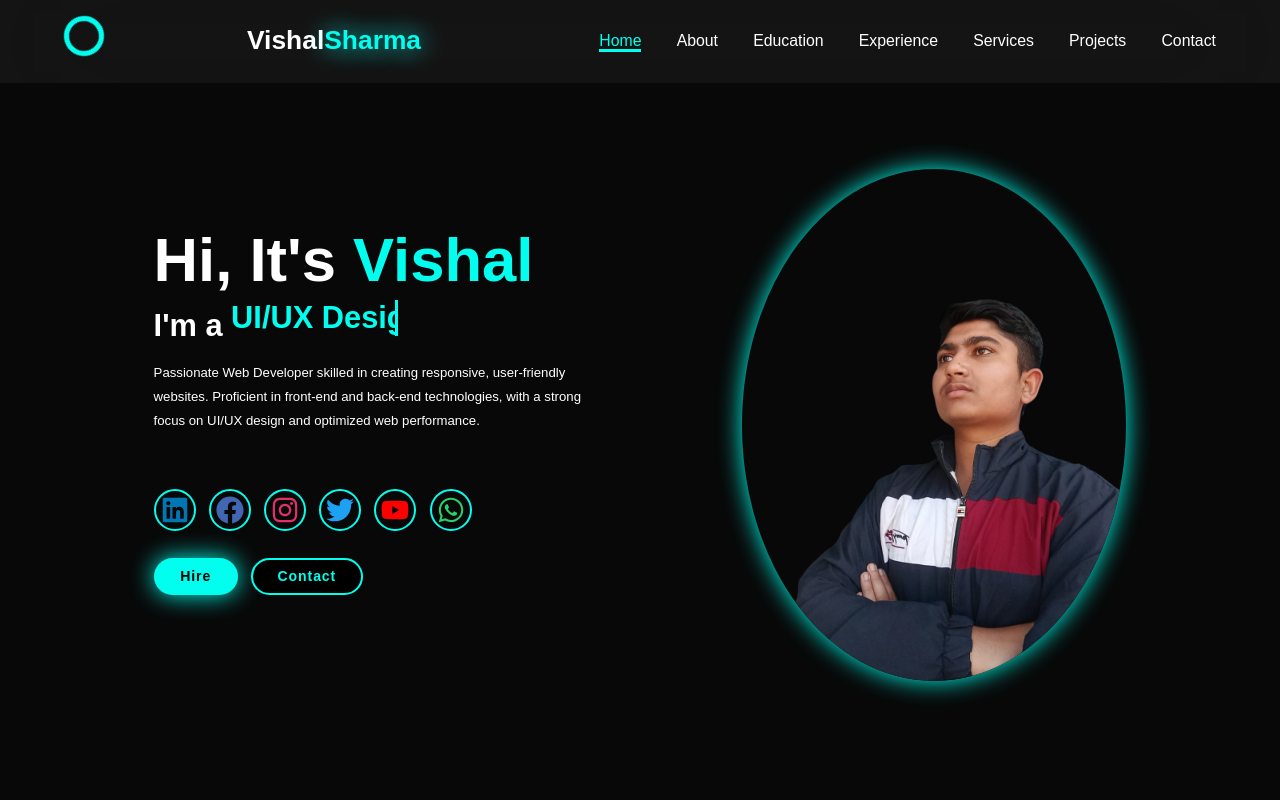
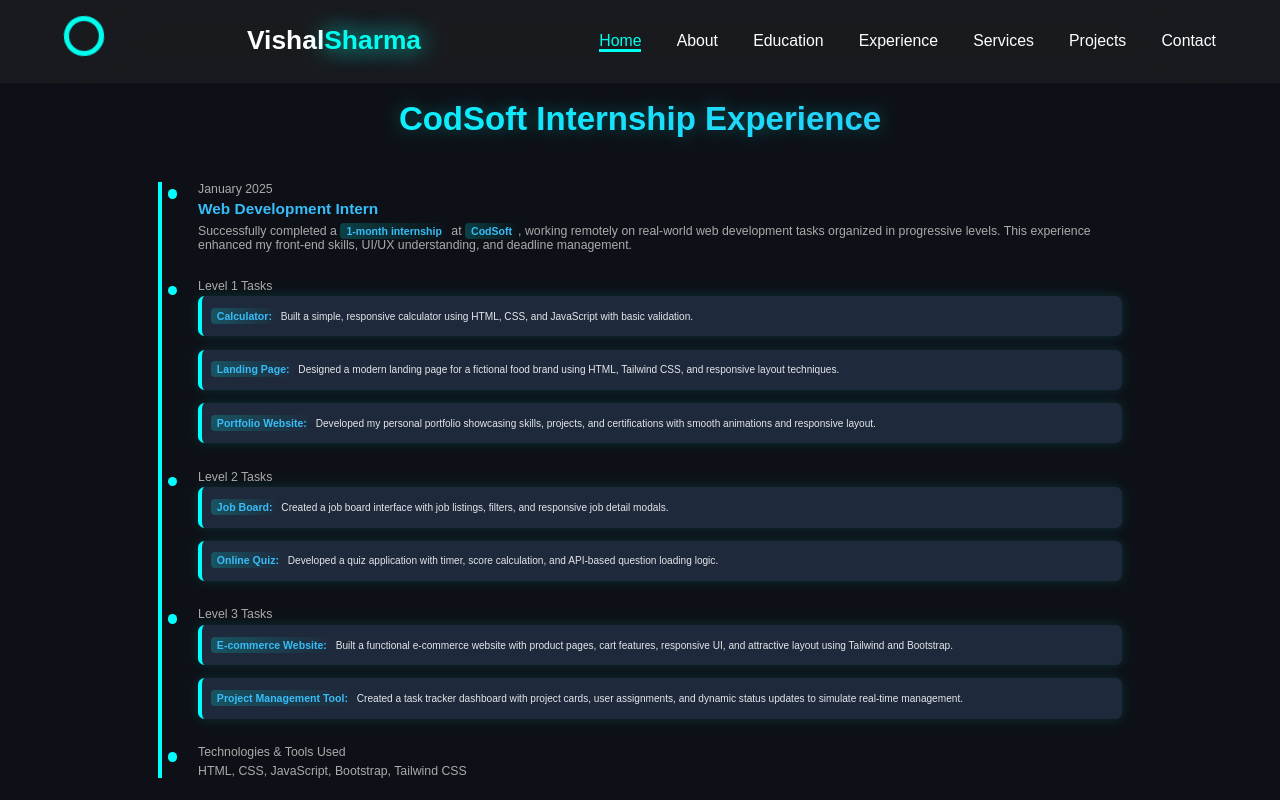
Before and after one commit to VishalSharma82/MyPortfolio, a React (Create React App) app: page /codsoft in a window 1280 px wide. Shown: the top 800 px of the page. Built offline with nearby package versions, Linux system fonts and the light colour scheme.

Commit message:
ReachCure and CodSoft Internship_detail are added

```diff
--- a/package.json
+++ b/package.json
@@ -11,6 +11,7 @@
     "react": "^19.1.0",
     "react-dom": "^19.1.0",
     "react-icons": "^5.5.0",
+    "react-router-dom": "^7.6.2",
     "react-scripts": "5.0.1",
     "web-vitals": "^2.1.4"
   },
@@ -37,5 +38,10 @@
       "last 1 firefox version",
       "last 1 safari version"
     ]
+  },
+  "devDependencies": {
+    "autoprefixer": "^10.4.21",
+    "postcss": "^8.5.4",
+    "tailwindcss": "^4.1.8"
   }
 }
--- a/src/App.js
+++ b/src/App.js
@@ -1,3 +1,4 @@
+import { BrowserRouter as Router, Routes, Route } from 'react-router-dom';
 import React from 'react';
 import Header from './components/Header';
 import Home from './components/Home';
@@ -9,15 +10,22 @@ import Experience from './components/Experience';
 import Education from './components/Education';
 import ThemeColorPicker from "./components/ThemeColorPicker";
 import ContactForm from "./components/ContactForm";
+import ReachCure from "./components/ReachCure";
+import CodSoft from "./components/CodSoft";
+
 import './index.css';
 import './App.css';
 
-
 function App() {
   return (
-    <>
+    <Router>
       <Header />
       <main>
+        <Routes>
+          <Route
+            path="/"
+            element={
+              <>
                 <Home />
                 <About />
                 <Education />
@@ -26,9 +34,15 @@ function App() {
                 <Services />
                 <ThemeColorPicker />
                 <ContactForm />
+              </>
+            }
+          />
+          <Route path="/codsoft" element={<CodSoft />} />
+          <Route path="/ReachCure" element={<ReachCure />} />
+        </Routes>
       </main>
       <Footer />
-    </>
+    </Router>
   );
 }
 
--- /dev/null
+++ b/src/components/CodSoft.js
@@ -0,0 +1,73 @@
+import React from 'react';
+import './Internship_detail.css'; // Aap apni CSS file yahan import kar sakte hain (dark theme ya custom)
+
+const CodSoftInternship = () => {
+  return (
+    <section className="codsoft-section">
+      <h2 className="section-heading">CodSoft Internship Experience</h2>
+
+      <div className="timeline">
+
+        {/* Internship Overview */}
+        <div className="timeline-item">
+          <p className="timeline-withname">January 2025</p>
+          <h3 className="timeline-role">Web Development Intern</h3>
+          <p>
+            Successfully completed a <strong>1-month internship</strong> at <strong>CodSoft</strong>, working remotely on real-world web development tasks organized in progressive levels. This experience enhanced my front-end skills, UI/UX understanding, and deadline management.
+          </p>
+        </div>
+
+        {/* Level 1 Tasks */}
+        <div className="timeline-item">
+          <p className="timeline-withname">Level 1 Tasks</p>
+          <ul className="task-list">
+            <li>
+              <strong >Calculator:</strong> Built a simple, responsive calculator using HTML, CSS, and JavaScript with basic validation.
+            </li>
+            <li>
+              <strong>Landing Page:</strong> Designed a modern landing page for a fictional food brand using HTML, Tailwind CSS, and responsive layout techniques.
+            </li>
+            <li>
+              <strong>Portfolio Website:</strong> Developed my personal portfolio showcasing skills, projects, and certifications with smooth animations and responsive layout.
+            </li>
+          </ul>
+        </div>
+
+        {/* Level 2 Tasks */}
+        <div className="timeline-item">
+          <p className="timeline-withname">Level 2 Tasks</p>
+          <ul className="task-list">
+            <li>
+              <strong>Job Board:</strong> Created a job board interface with job listings, filters, and responsive job detail modals.
+            </li>
+            <li>
+              <strong>Online Quiz:</strong> Developed a quiz application with timer, score calculation, and API-based question loading logic.
+            </li>
+          </ul>
+        </div>
+
+        {/* Level 3 Tasks */}
+        <div className="timeline-item">
+          <p className="timeline-withname">Level 3 Tasks</p>
+          <ul className="task-list">
+            <li>
+              <strong>E-commerce Website:</strong> Built a functional e-commerce website with product pages, cart features, responsive UI, and attractive layout using Tailwind and Bootstrap.
+            </li>
+            <li>
+              <strong>Project Management Tool:</strong> Created a task tracker dashboard with project cards, user assignments, and dynamic status updates to simulate real-time management.
+            </li>
+          </ul>
+        </div>
+
+        {/* Technologies & Tools */}
+        <div className="timeline-item">
+          <p className="timeline-withname">Technologies & Tools Used</p>
+          <p>HTML, CSS, JavaScript, Bootstrap, Tailwind CSS</p>
+        </div>
+
+      </div>
+    </section>
+  );
+};
+
+export default CodSoftInternship;
--- a/src/components/Experience.js
+++ b/src/components/Experience.js
@@ -1,39 +1,68 @@
-import React from 'react';
+import React from "react";
 
 const Experience = () => {
   return (
     <section className="experience" id="experience">
-        <h2 className="heading">My <span>Experience</span></h2>
+      <h2 className="heading">
+        My <span>Experience</span>
+      </h2>
       <div className="timeline">
         <div className="timeline-item">
           <div className="timeline-dot"></div>
           <div className="timeline-date">Teachmaven 2025</div>
           <div className="timeline-content">
             <h3>TeachMaven - Campus Executive Intern</h3>
-                    <p>Worked on outreach programs and technology awareness campaigns.</p>
+            <p>
+              Worked on outreach programs and technology awareness campaigns.
+            </p>
           </div>
         </div>
         <div className="timeline-item">
           <div className="timeline-dot"></div>
-                <div className="timeline-date">CodSoft 2025</div>
+          <div className="timeline-date">
+            CodSoft 2025 –{" "}
+            <a
+              href="/codsoft"
+              className="text-blue-500 underline hover:text-blue-700 transition"
+            >
+              View Details
+            </a>
+          </div>
+
           <div className="timeline-content">
             <h3>CodSoft - Web Developer Intern</h3>
-                    <p>Focused on designing and developing visually appealing and functional projects including ("
-                        Project Management Tool, Job Board, E-commerce Website, Digital Calculator, Responsive Landing
-                        Page, Online Quiz App.")</p>
+            <p>
+              Focused on designing and developing visually appealing and
+              functional projects including (" Project Management Tool, Job
+              Board, E-commerce Website, Digital Calculator, Responsive Landing
+              Page, Online Quiz App.")
+            </p>
           </div>
         </div>
         <div className="timeline-item">
           <div className="timeline-dot"></div>
-                <div className="timeline-date">ReachCure 2024</div>
+          <div className="timeline-date">
+            ReachCure 2024 –{" "}
+            <a
+              href="/ReachCure"
+              className="text-blue-500 underline hover:text-blue-700 transition"
+            >
+              View Details
+            </a>
+          </div>
           <div className="timeline-content">
             <h3>Website Development ReachCure, Gurgaon</h3>
-                    <p>Designed and optimized responsive layouts to ensure compatibility across devices (desktop,
-                        tablet, and mobile).Focused on creating intuitive user interfaces for seamless navigation and
-                        accessibility.Worked with cross-functional teams to gather requirements, deliver on client
-                        expectations, and refine solutions.Received real-time feedback from clients and stakeholders to
-                        iterate on designs quickly.Developed a website tailored to a surgeon's needs, enhancing the user
-                        experience and professional presentation of medical services.</p>
+            <p>
+              Designed and optimized responsive layouts to ensure compatibility
+              across devices (desktop, tablet, and mobile).Focused on creating
+              intuitive user interfaces for seamless navigation and
+              accessibility.Worked with cross-functional teams to gather
+              requirements, deliver on client expectations, and refine
+              solutions.Received real-time feedback from clients and
+              stakeholders to iterate on designs quickly.Developed a website
+              tailored to a surgeon's needs, enhancing the user experience and
+              professional presentation of medical services.
+            </p>
           </div>
         </div>
       </div>
--- /dev/null
+++ b/src/components/Internship_detail.css
@@ -0,0 +1,130 @@
+
+
+body{
+  font-family: 'Poppins', sans-serif;
+  background-color: #0d1117;
+  margin: 0;
+  padding: 0;
+}
+
+.reachcure-section,
+.codsoft-section {
+  position: relative;
+  padding: 4rem 2rem;
+  color: #e5e7eb;
+  max-width: 1000px;
+  margin: auto;
+  padding-top: 100px;
+}
+
+.section-heading {
+  top: 1px;
+  font-size: 3.75rem;
+  font-weight: 800;
+  text-align: center;
+  background: linear-gradient(90deg, #00ffff, #38bdf8);
+  -webkit-background-clip: text;
+  -webkit-text-fill-color: transparent;
+  text-shadow: 0 0 18px #00ffff50;
+  margin-bottom: 5rem;
+  scroll-margin-top: 130px;
+}
+
+.timeline {
+  border-left: 4px solid #00ffff;
+  padding-left: 2rem;
+  position: relative;
+}
+
+.timeline-item {
+  position: relative;
+  margin-bottom: 3rem;
+}
+
+.timeline-item::before{
+  content: '';
+  position: absolute;
+  top: 7px;
+  left: -1.3rem;
+  width: 1.1rem;
+  height: 1.1rem;
+  background: #00ffff;
+  border-radius: 50%;
+  animation: pulse 2s infinite;
+  box-shadow: 0 0 8px #00ffffaa;
+}
+
+@keyframes pulse{
+  0% {
+    box-shadow: 0 0 0 0 rgba(0, 255, 255, 0.6);
+  }
+  70% {
+    box-shadow: 0 0 0 10px rgba(0, 255, 255, 0);
+  }
+  100% {
+    box-shadow: 0 0 0 0 rgba(0, 255, 255, 0);
+  }
+}
+
+.timeline-withname {
+  color: #94a3b8;
+  font-size: 1.1rem;
+  margin-bottom: 0.4rem;
+}
+
+.timeline-role {
+  font-size: 1.75rem;
+  color: #38bdf8;
+  font-weight: 700;
+  margin-bottom: 0.75rem;
+}
+
+.task-list {
+  list-style: none;
+  padding-left: 0;
+}
+
+.task-list li {
+  background-color: #1e293b;
+  border-left: 4px solid #00ffff;
+  padding: 1.2rem 1rem;
+  margin-bottom: 1.5rem;
+  border-radius: 0.75rem;
+  box-shadow: 0 0 12px #00ffff22;
+  transition: transform 0.3s ease;
+  line-height: 1.8;
+  font-size: 1.15rem;
+}
+
+.task-list li:hover {
+  transform: translateX(6px);
+}
+
+strong {
+  color: #38bdf8;
+  font-weight: 700;
+  font-size: 1.2rem;
+  background: linear-gradient(to right, #00ffff33, transparent);
+  padding: 2px 6px;
+  border-radius: 4px;
+}
+
+.project-link,
+.certificate-button {
+  display: inline-block;
+  margin-top: 1rem;
+  padding: 0.75rem 1.5rem;
+  color: #0f172a;
+  background-color: #00ffff;
+  font-weight: 700;
+  border-radius: 0.5rem;
+  text-decoration: none;
+  transition: all 0.3s ease-in-out;
+  box-shadow: 0 0 10px #00ffff60;
+}
+
+.project-link:hover,
+.certificate-button:hover {
+  background-color: #06b6d4;
+  color: white;
+}
--- /dev/null
+++ b/src/components/ReachCure.js
@@ -0,0 +1,82 @@
+import React from 'react';
+import './Internship_detail.css'; // Use the dark theme CSS
+
+const ReachCureInternship = () => {
+  return (
+    <section className="reachcure-section">
+      <h2 className="section-heading">ReachCure Internship Experience</h2>
+
+      <div className="timeline">
+
+        {/* Internship Details */}
+        <div className="timeline-item">
+          <p className="timeline-withname">January 2025 - February 2025</p>
+          <h3 className="timeline-role">Web Development Intern</h3>
+          <p>
+            I completed a <strong>2-month internship</strong> at <strong>ReachCure</strong> where I worked on live client-based projects in a collaborative environment. Although I contributed for two months, the certificate was issued for the first month only, as per company policy.
+          </p>
+        </div>
+
+        {/* Project 1 */}
+        <div className="timeline-item">
+          <p className="timeline-withname">Project: Avenue Corporation</p>
+          <h3 className="timeline-role">Construction Company Website</h3>
+          <p>
+            A responsive and SEO-optimized website for a firm specializing in industrial building contracts and infrastructure projects.
+            I contributed to the layout design, responsiveness, and content integration.
+          </p>
+          <a href="https://avenue-corp.example.com" className="project-link" target="_blank" rel="noopener noreferrer">
+            Visit Project
+          </a>
+        </div>
+
+        {/* Project 2 */}
+        <div className="timeline-item">
+          <p className="timeline-withname">Project: Tint & Twist</p>
+          <h3 className="timeline-role">Salon & Makeup School Website</h3>
+          <p>
+            A glamorous and dynamic website for a makeup school, featuring training program info, salon services, and booking features. I worked on the UI design, routing system, and animation.
+          </p>
+          <a href="https://tinttwist.example.com" className="project-link" target="_blank" rel="noopener noreferrer">
+            Visit Project
+          </a>
+        </div>
+
+        {/* Project 3 */}
+        <div className="timeline-item">
+          <p className="timeline-withname">Project: Plastic Surgeon</p>
+          <h3 className="timeline-role">Test Project (Entry Level)</h3>
+          <p>
+            This was the first evaluation project to test my frontend capabilities. I developed a clean and functional UI for a plastic surgeon's website using HTML, CSS, and responsive design principles.
+          </p>
+          <a href="https://plasticsurgeon.example.com" className="project-link" target="_blank" rel="noopener noreferrer">
+            Visit Project
+          </a>
+        </div>
+
+        {/* Technologies */}
+        <div className="timeline-item">
+          <p className="timeline-withname">Technologies Used</p>
+          <p>
+            HTML, CSS, JavaScript, TailwindCSS, Bootstrap, React.js, WordPress.
+          </p>
+        </div>
+
+        {/* Certificate */}
+        <div className="timeline-item">
+          <p className="timeline-withname">Internship Certificate (1 Month)</p>
+          <a
+            href="/certificates/reachcure-certificate.pdf"
+            target="_blank"
+            rel="noopener noreferrer"
+            className="certificate-button"
+          >
+            View Certificate
+          </a>
+        </div>
+      </div>
+    </section>
+  );
+};
+
+export default ReachCureInternship;
--- a/src/index.css
+++ b/src/index.css
@@ -1,3 +1,7 @@
+@tailwind base;
+@tailwind components;
+@tailwind utilities;
+
 * {
   margin: 0;
   padding: 0;
```
Also changed, not shown: 1 other file (tests, documents, lock files or other folders). Lines whose indentation alone changed are shown as unchanged.
